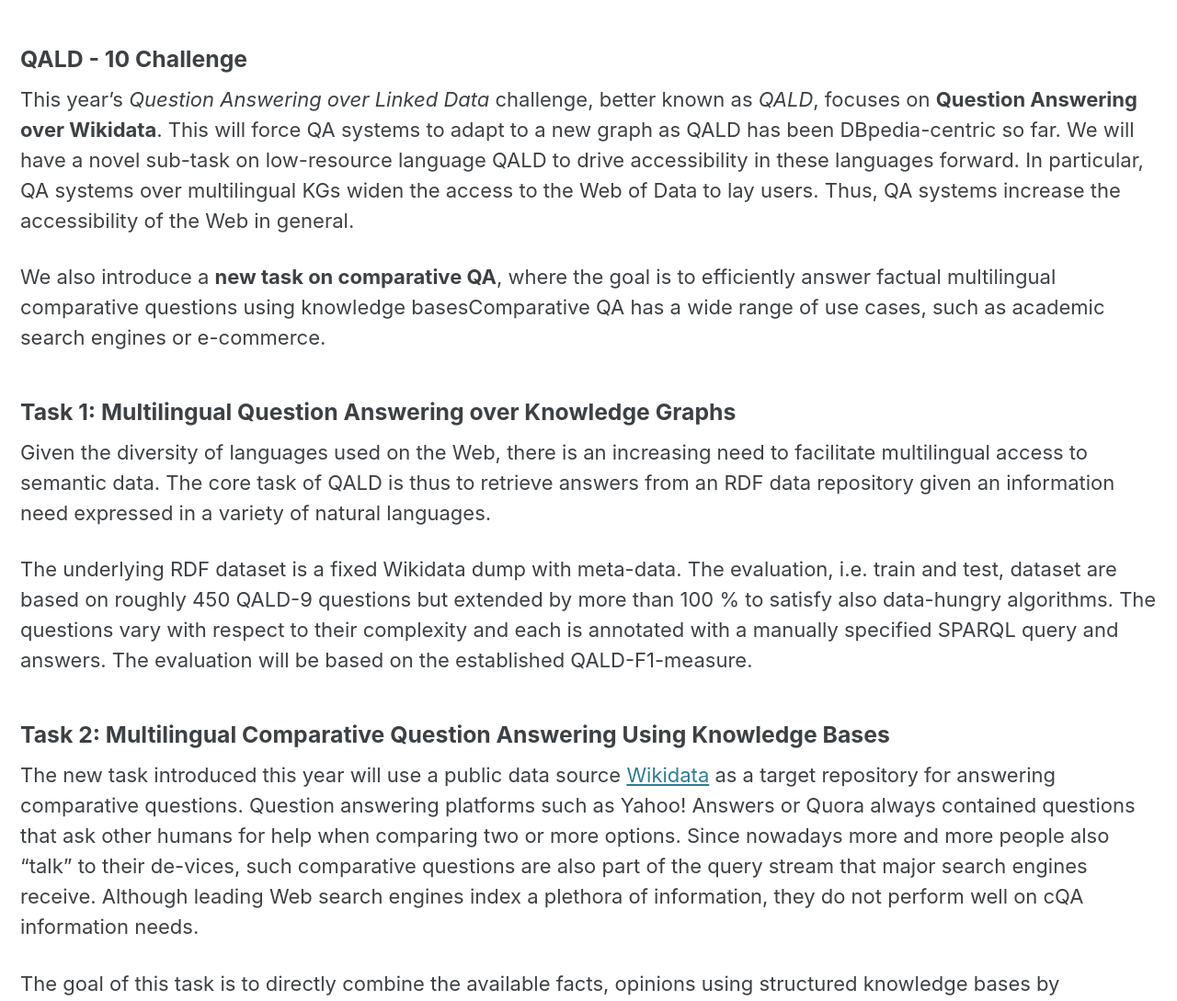
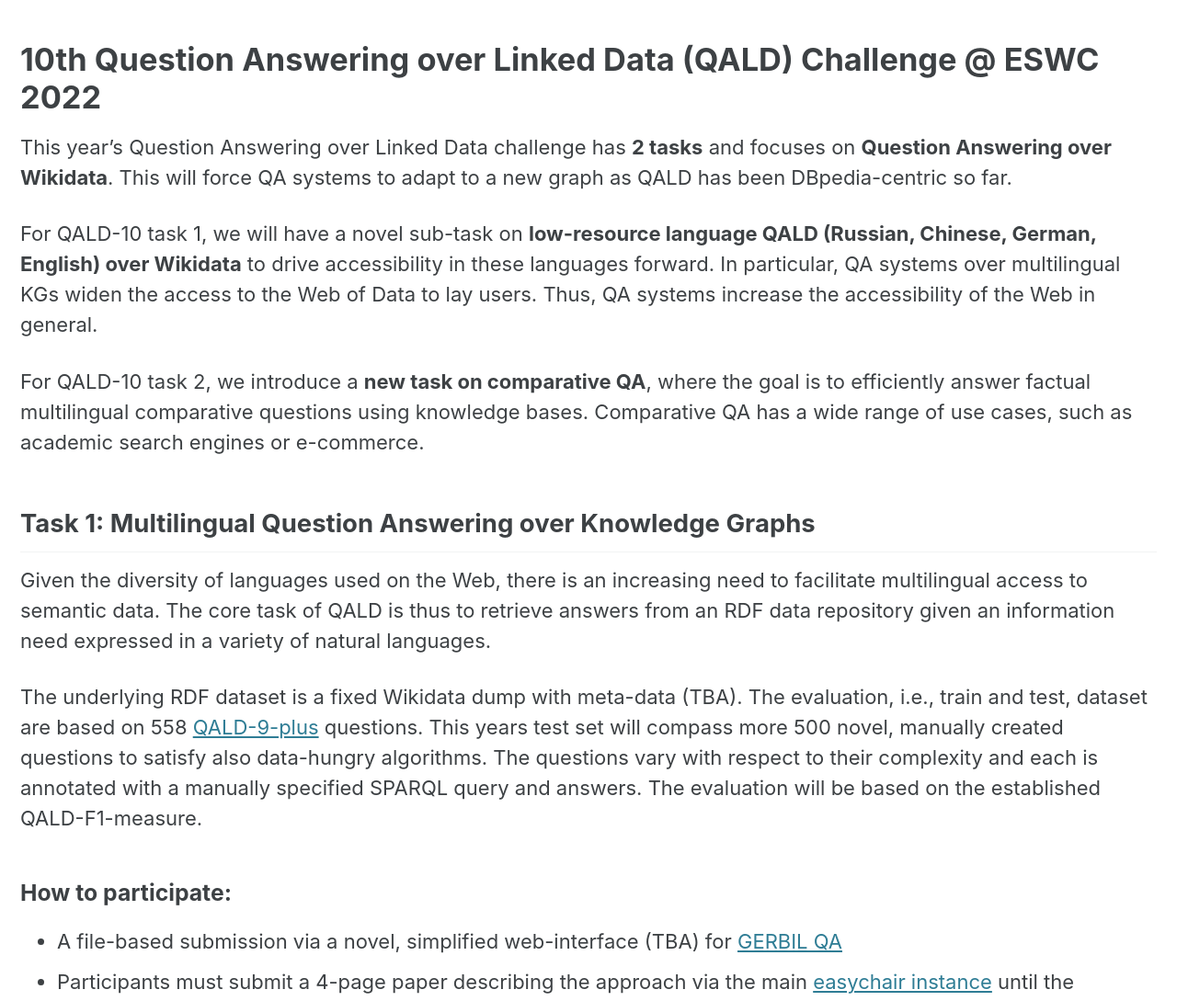
Before and after one commit to semantic-systems/nliwod-workshop, a Jekyll site: the page built from challenge.md, in a window 1280 px wide and 1400 px high. Shown: the part 311-1400 px from the top of the window at 92% size. Built offline with Jekyll 4.4.1, drawn with Linux system fonts in a browser that asks for light colours; cached includes are drawn as plain includes; some of the changed text lies outside the part shown.

Commit message:
Update challenge.md

```diff
--- a/challenge.md
+++ b/challenge.md
@@ -5,19 +5,32 @@ permalink: /challenge.html
 ref: challenge
 ---
 
-### QALD - 10 Challenge
+# 10th Question Answering over Linked Data (QALD) Challenge @ ESWC 2022
 
-This year's *Question Answering over Linked Data* challenge, better known as *QALD*, focuses on **Question Answering over Wikidata**. This will force QA systems to adapt to a new graph as QALD has been DBpedia-centric so far. We will have a novel sub-task on low-resource language QALD to drive accessibility in these languages forward. In particular, QA systems over multilingual KGs widen the access to the Web of Data to lay users. Thus, QA systems increase the accessibility of the Web in general.
+This year's Question Answering over Linked Data challenge has **2 tasks** and focuses on **Question Answering over Wikidata**. This will force QA systems to adapt to a new graph as QALD has been DBpedia-centric so far.
 
-We also introduce a **new task on comparative QA**, where the goal is to efficiently answer factual multilingual comparative questions using knowledge basesComparative QA has a wide range of use cases, such as academic search engines or e-commerce.
+For QALD-10 task 1, we will have a novel sub-task on **low-resource language QALD (Russian, Chinese, German, English) over Wikidata** to drive accessibility in these languages forward. In particular, QA systems over multilingual KGs widen the access to the Web of Data to lay users. Thus, QA systems increase the accessibility of the Web in general.
 
-### Task 1: Multilingual Question Answering over Knowledge Graphs
+For QALD-10 task 2, we introduce a **new task on comparative QA**, where the goal is to efficiently answer factual multilingual comparative questions using knowledge bases. Comparative QA has a wide range of use cases, such as academic search engines or e-commerce.
+
+## Task 1: Multilingual Question Answering over Knowledge Graphs
 
 Given the diversity of languages used on the Web, there is an increasing need to facilitate multilingual access to semantic data. The core task of QALD is thus to retrieve answers from an RDF data repository given an information need expressed in a variety of natural languages.
 
-The underlying RDF dataset is a fixed Wikidata dump with meta-data. The evaluation, i.e. train and test, dataset are based on roughly 450 QALD-9 questions but extended by more than 100 % to satisfy also data-hungry algorithms. The questions vary with respect to their complexity and each is annotated with a manually specified SPARQL query and answers. The evaluation will be based on the established QALD-F1-measure.
+The underlying RDF dataset is a fixed Wikidata dump with meta-data (TBA). The evaluation, i.e., train and test, dataset are based on 558 [QALD-9-plus](https://github.com/Perevalov/qald_9_plus) questions. This years test set will compass more 500 novel, manually created questions to satisfy also data-hungry algorithms. The questions vary with respect to their complexity and each is annotated with a manually specified SPARQL query and answers. The evaluation will be based on the established QALD-F1-measure.
 
-### Task 2: Multilingual Comparative Question Answering Using Knowledge Bases
+### How to participate:
+* A file-based submission via a novel, simplified web-interface (TBA) for [GERBIL QA](https://gerbil-qa.aksw.org/gerbil)
+* Participants must submit a 4-page paper describing the approach via the main [easychair instance](https://easychair.org/conferences/?conf=nliwod7) until the conference
+
+* Participants are encouraged to provide source code (that can be executed / started as a single system) or/and an online demo
+
+### Timeline:
+* Release of initial data – March 1st, 2022
+* Results submission deadline – May 15th, 2022
+* Workshop at ESWC – May 29th, 2022 (09:00AM-12:30PM) = Presentation of Results
+
+## Task 2: Multilingual Comparative Question Answering Using Knowledge Bases
 
 The new task introduced this year will use a public data source [Wikidata](https://www.wikidata.org/) as a target repository for answering comparative questions. Question answering platforms such as Yahoo! Answers or Quora always contained questions that ask other humans for help when comparing two or more options. Since nowadays more and more people also “talk” to their de-vices, such comparative questions are also part of the query stream that major search engines receive. Although leading Web search engines index a plethora of information, they do not perform well on cQA information needs.
 
```
